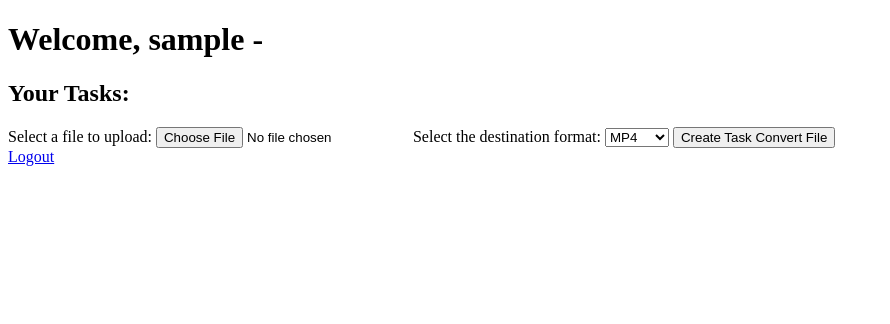
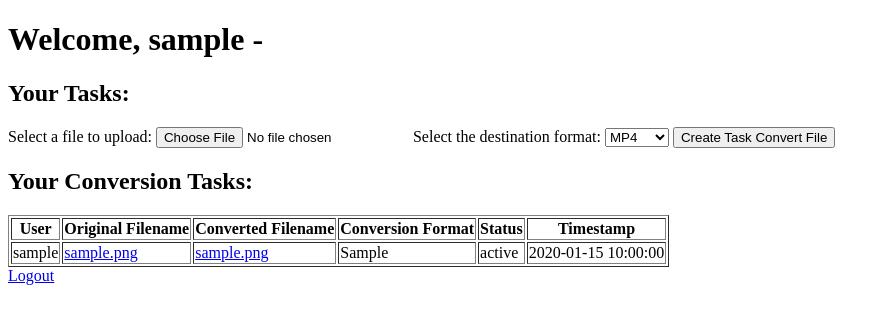
Before and after one commit to VCastanedap/desarrollo-software-cloud-grupo23, a Flask app: page /tasks in a window 1280 px wide. Shown: the top 324 px of the page, without its empty margins (0-890 px from the left). Run offline with Flask 3, Linux system fonts and the light colour scheme; the visitor is signed in with stand-in values (Sample User, id 1); tables that the repository leaves empty hold one stand-in row (values such as "Sample post").

Commit message:
se agrega funcionalidad para tres tareas: ajuste get para mostrar info de toda la informacion de una tasks, se agrega timestamp y se agrega el path de los archivos originales y convertidos

```diff
--- a/flaskr/app.py
+++ b/flaskr/app.py
@@ -9,6 +9,7 @@ from werkzeug.utils import secure_filename
 from moviepy.editor import VideoFileClip
 from flask import jsonify
 from flask import send_file
+from datetime import datetime
 
 app = Flask(__name__)
 app.secret_key  = 'your_secret_key'
@@ -31,10 +32,11 @@ class FileConversionTask(db.Model):
     user = db.relationship('User', backref=db.backref('file_conversion_tasks', lazy=True))
     original_filename = db.Column(db.String(255), nullable=False)
     converted_filename = db.Column(db.String(255))
+    original_filepath = db.Column(db.String(255), nullable=False)
+    converted_filepath = db.Column(db.String(255))
     conversion_format = db.Column(db.String(20), nullable=False)
-    status = db.Column(db.String(20), default='uploaded')
-
-
+    status = db.Column(db.String(20), default='unavailable')
+    timestamp = db.Column(db.DateTime, default=datetime.utcnow)
 
 users = {
     'user1': 'password1',
@@ -115,7 +117,7 @@ def tasks():
     if 'username' in session:
         username = session['username']
         user_task_list = user_tasks.get(username, [])
-        converted_file_url = None  # Asigna un valor predeterminado
+        converted_file_url = None
 
         if request.method == 'POST':
             new_task = request.form.get('new_task')
@@ -141,36 +143,39 @@ def tasks():
                     filename = secure_filename(file.filename)
                     file_path = os.path.join(upload_folder, filename)
                     file.save(file_path)
-                    os.chmod(file_path, 0o644)  # Cambiar permisos del archivo original
+                    os.chmod(file_path, 0o644)
 
                     input_path = file_path
-                    # Cambio: nombra el archivo convertido usando el mismo nombre base pero con la nueva extensión
                     output_filename = f"converted_{filename.rsplit('.', 1)[0]}.{conversion_format}"
                     output_path = os.path.join(upload_folder, output_filename)
 
                     video = VideoFileClip(input_path)
                     video.write_videofile(output_path, codec='libx264')
-                    os.chmod(output_path, 0o644)  # Cambiar permisos del archivo convertido
+                    os.chmod(output_path, 0o644)
 
-                    # Agregar el ID de la tarea a la lista de tareas del usuario
                     user_task_list.append(f'Task: Convert {filename} to {conversion_format}')
                     user_tasks[username] = user_task_list
 
-                    """taskFile = FileConversionTask(
+                    taskFile = FileConversionTask(
                         user_id=session['id_user'],
                         original_filename=filename,
-                        converted_filename=f'Task: Convert {filename} to {conversion_format}',
+                        original_filepath=input_path,
+                        converted_filename=output_filename,
+                        converted_filepath=output_path,
                         conversion_format=conversion_format,
-                        status="Conv exitosa")
+                        status="available"
+                    )
                     db.session.add(taskFile)
-                    db.session.commit()"""
+                    db.session.commit()
 
-                    # Cambio: crea la URL para el archivo convertido usando la función url_for
                     converted_file_url = url_for('download_file', filename=output_filename)
                     flash('Conversión exitosa', 'success')
 
-        #return render_template('tasks.html', id_user=session["id_user"], username=username, tasks=user_task_list, converted_file_url=converted_file_url)
-        return render_template('tasks.html', username=username, tasks=user_task_list, converted_file_url=converted_file_url)
+        # Obteniendo las tareas de conversión desde la base de datos
+        file_conversion_tasks = FileConversionTask.query.filter_by(user_id=session['id_user']).all()
+
+        return render_template('tasks.html', username=username, tasks=user_task_list, converted_file_url=converted_file_url, file_conversion_tasks=file_conversion_tasks)
+
     return 'You are not logged in. <a href="/api/auth/login">Login</a> or <a href="/api/auth/register">Register</a>'
 
 @app.route('/download/<filename>')
--- a/flaskr/templates/tasks.html
+++ b/flaskr/templates/tasks.html
@@ -52,6 +52,33 @@
 <a href="{{ converted_file_url }}" download>Download Converted File</a>
 {% endif %}
 
+<h2>Your Conversion Tasks:</h2>
+<table border="1">
+    <thead>
+    <tr>
+        <th>User</th>
+        <th>Original Filename</th>
+        <th>Converted Filename</th>
+        <th>Conversion Format</th>
+        <th>Status</th>
+        <th>Timestamp</th>
+    </tr>
+    </thead>
+    <tbody>
+    {% for task in file_conversion_tasks %}
+    <tr>
+        <td>{{ session['username'] }}</td>
+        <td><a href="{{ url_for('download_file', filename=task.original_filepath.split('/')[-1]) }}">{{ task.original_filename }}</a></td>
+        <td><a href="{{ url_for('download_file', filename=task.converted_filepath.split('/')[-1]) }}">{{ task.converted_filename }}</a></td>
+        <td>{{ task.conversion_format }}</td>
+        <td>{{ task.status }}</td>
+        <td>{{ task.timestamp.strftime('%Y-%m-%d %H:%M:%S') }}</td>
+    </tr>
+    {% endfor %}
+    </tbody>
+</table>
+
+
 <a href="/logout">Logout</a>
 
 <script>
```
